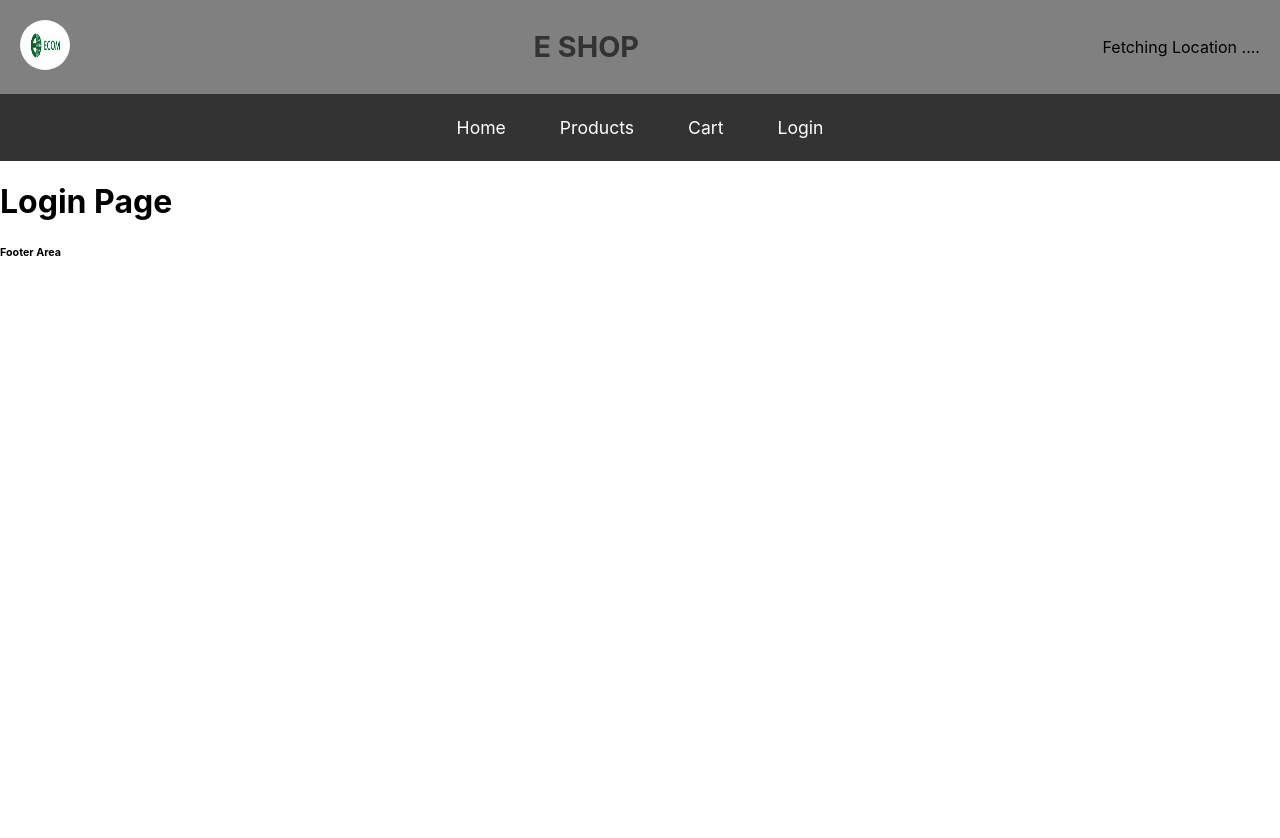
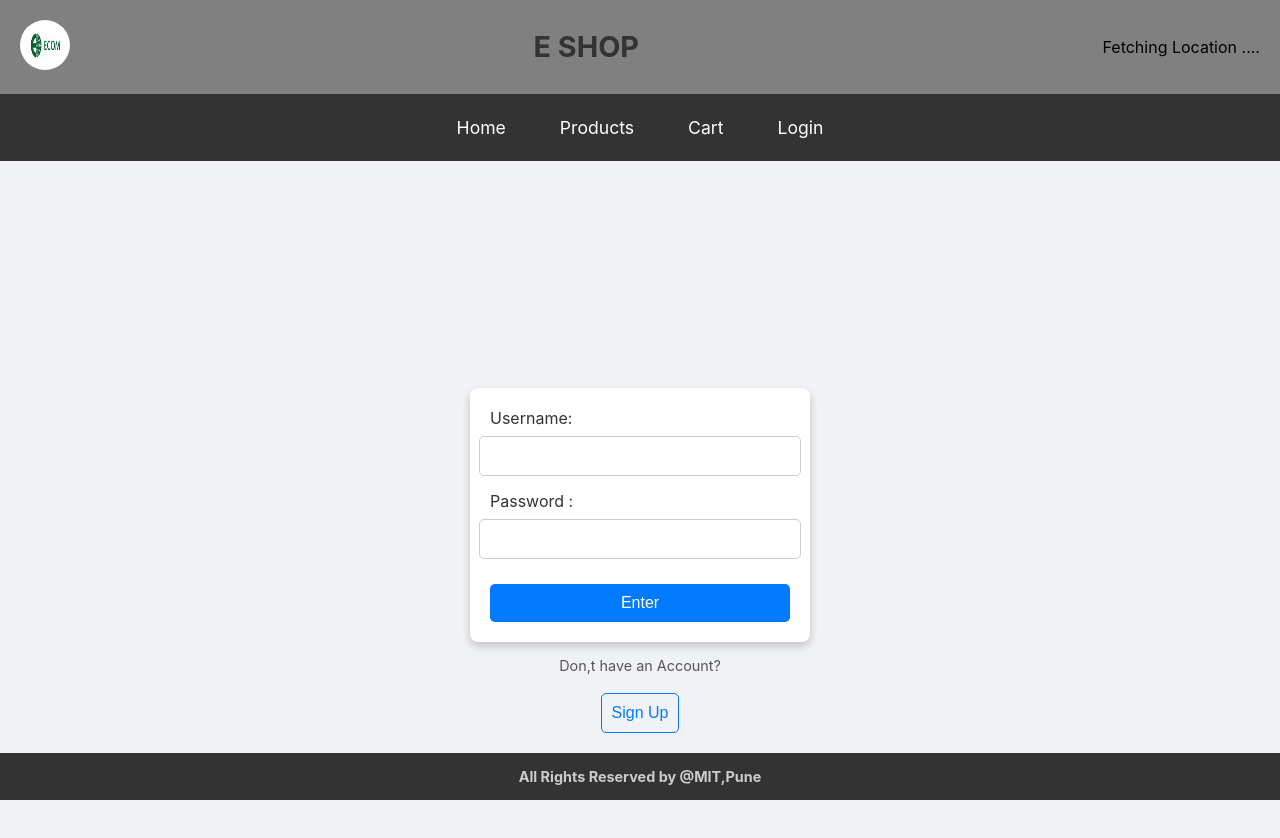
Before and after one commit to Hrishi93/ecommit, a React (Create React App) app: page /login in a window 1280 px wide. Shown: the top 838 px of the page. Before the commit the page ends 800 px from the top, so only its background shows below. Built offline with nearby package versions, Linux system fonts and the light colour scheme; no server answers.

Commit message:
Login Updated

```diff
--- /dev/null
+++ b/src/componets/Footer.css
@@ -0,0 +1,17 @@
+/* footer.css */
+
+.footer {
+    background-color: #333;
+    padding: 15px 0;
+    text-align: center;
+    position: fixed;
+    bottom: 0;
+    width: 100%;
+    color: #fff;
+  }
+
+  .footer-content {
+    font-size: 0.9rem;
+    color: #ccc;
+    margin: 0;
+  }
--- a/src/componets/Footer.js
+++ b/src/componets/Footer.js
@@ -1,9 +1,10 @@
 import React from 'react'
+import './Footer.css'
 
 const Footer = () => {
   return (
-    <div>
-      <h6>Footer Area</h6>
+    <div className='footer'>
+      <h6 className="footer-content">All Rights Reserved by @MIT,Pune</h6>
     </div>
   )
 }
--- /dev/null
+++ b/src/pages/Login.css
@@ -0,0 +1,80 @@
+/* login.css */
+
+.login-container {
+    display: flex;
+    flex-direction: column;
+    align-items: center;
+    justify-content: center;
+    min-height: 100vh;
+    background-color: #f0f2f5;
+  }
+
+  .form-container {
+    display: flex;
+    flex-direction: column;
+    align-items: center;
+    padding: 20px;
+    width: 100%;
+    max-width: 300px;
+    background-color: #fff;
+    border-radius: 8px;
+    box-shadow: 0 4px 8px rgba(0, 0, 0, 0.2);
+  }
+
+  .label {
+    font-size: 1rem;
+    color: #333;
+    margin-bottom: 8px;
+    align-self: flex-start;
+  }
+
+  input[type="text"],
+  input[type="password"] {
+    width: 100%;
+    padding: 10px;
+    margin-bottom: 15px;
+    border: 1px solid #ccc;
+    border-radius: 5px;
+    font-size: 1rem;
+  }
+
+  .log-in-button {
+    width: 100%;
+    padding: 10px;
+    margin-top: 10px;
+    font-size: 1rem;
+    color: #fff;
+    background-color: #007bff;
+    border: none;
+    border-radius: 5px;
+    cursor: pointer;
+    transition: background-color 0.3s ease;
+  }
+
+  .log-in-button:hover {
+    background-color: #0056b3;
+  }
+
+  p {
+    margin-top: 15px;
+    font-size: 0.9rem;
+    color: #555;
+  }
+
+  .Sign-up-button {
+    width: auto;
+    padding: 10px;
+    margin-top: 5px;
+    font-size: 1rem;
+    color: #007bff;
+    background-color: transparent;
+    border: 1px solid #007bff;
+    border-radius: 5px;
+    cursor: pointer;
+    transition: color 0.3s ease, background-color 0.3s ease;
+  }
+
+  .Sign-up-button:hover {
+    color: #fff;
+    background-color: #007bff;
+  }
--- a/src/pages/Login.js
+++ b/src/pages/Login.js
@@ -1,9 +1,19 @@
 import React from 'react'
-
+import './Login.css'
 const Login = () => {
   return (
-    <div>
-            <h1>Login Page</h1>
+    <div className='login-container'>
+          <form  className='form-container'>
+            <label className='label'>Username:</label>
+            <input type='text' name='username' />
+
+            <label className='label'>Password :</label>
+            <input type='password' name='password'></input>
+
+            <button className='log-in-button' type='submit'>Enter</button>
+          </form>
+          <p>Don,t have an Account?</p>
+          <button className='Sign-up-button' onclick="#">Sign Up</button>
     </div>
   )
 }
```
